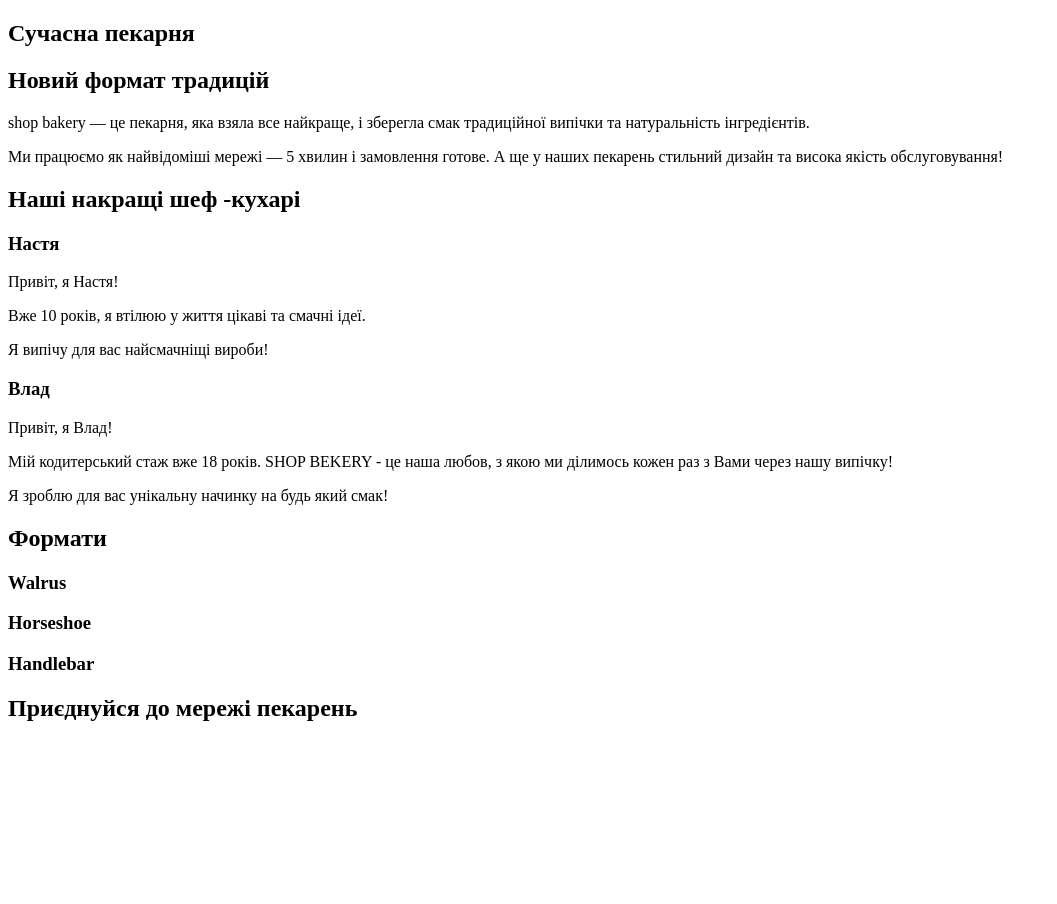
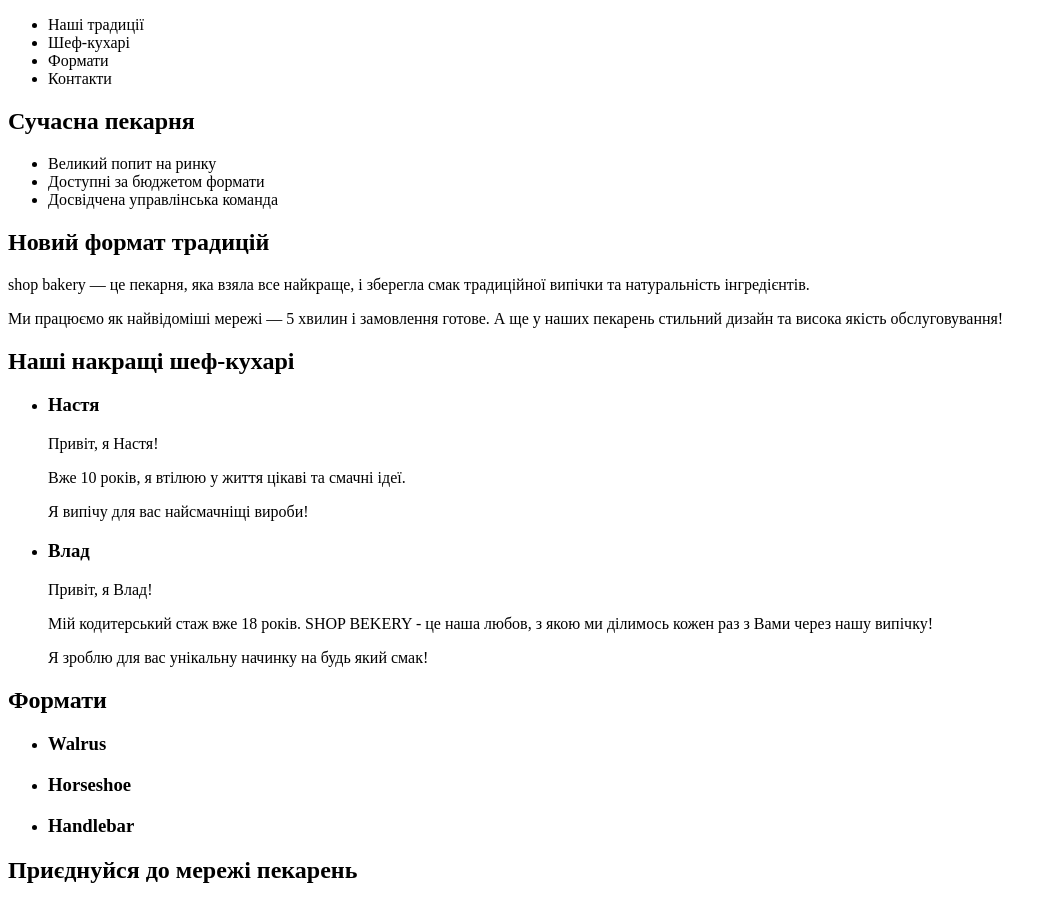
Before and after one commit to Sh1kami/-, a plain HTML site: page index.html in a window 1280 px wide. Shown: the whole page, without its empty margins (0-1057 px from the left). Before the commit the page ends 800 px from the top, so only its background shows below. Drawn offline with Linux system fonts and the light colour scheme.

Commit message:
Update index.html

```diff
--- a/index.html
+++ b/index.html
@@ -8,7 +8,13 @@
     <body>
         <header>
             <nav>
-                <!-- лого + меню -->
+                <!-- лого -->
+                <ul>
+                    <li>Наші традиції</li>
+                    <li>Шеф-кухарі</li>
+                    <li>Формати</li>
+                    <li>Контакти</li>
+                </ul>
             </nav>
             <!-- Замовити дзвінок -->
         </header>
@@ -17,6 +23,11 @@
                 <h1>Сучасна пекарня</h1>
             </section>
             <section>
+                <ul>
+                    <li>Великий попит на ринку</li>
+                    <li>Доступні за бюджетом формати</li>
+                    <li>Досвідчена управлінська команда</li>
+                </ul>
                 <h2>Новий формат традицій</h2>
                 <p>
                     <span>shop bakery</span> — це пекарня, яка взяла все
@@ -30,35 +41,55 @@
                 </p>
             </section>
             <section>
-                <h2>Наші накращі шеф -кухарі</h2>
+                <h2>Наші накращі шеф-кухарі</h2>
+                <ul>
+                    <li>
                         <article>
                             <h3>Настя</h3>
                             <p>Привіт, я Настя!</p>
-                    <p>Вже 10 років, я втілюю у життя цікаві та смачні ідеї.</p>
+                            <p>
+                                Вже 10 років, я втілюю у життя цікаві та смачні
+                                ідеї.
+                            </p>
                             <p>Я випічу для вас найсмачніщі вироби!</p>
                         </article>
+                    </li>
+                    <li>
                         <article>
                             <h3>Влад</h3>
                             <p>Привіт, я Влад!</p>
                             <p>
-                        Мій кодитерський стаж вже 18 років. SHOP BEKERY - це
-                        наша любов, з якою ми ділимось кожен раз з Вами через
-                        нашу випічку!
+                                Мій кодитерський стаж вже 18 років. SHOP BEKERY
+                                - це наша любов, з якою ми ділимось кожен раз з
+                                Вами через нашу випічку!
                             </p>
-                    <p>Я зроблю для вас унікальну начинку на будь який смак!</p>
+                            <p>
+                                Я зроблю для вас унікальну начинку на будь який
+                                смак!
+                            </p>
                         </article>
+                    </li>
+                </ul>
             </section>
             <section>
                 <h2>Формати</h2>
+                <ul>
+                    <li>
                         <article>
                             <h3 lang="en">Walrus</h3>
                         </article>
+                    </li>
+                    <li>
                         <article>
                             <h3 lang="en">Horseshoe</h3>
                         </article>
+                    </li>
+                    <li>
                         <article>
                             <h3 lang="en">Handlebar</h3>
                         </article>
+                    </li>
+                </ul>
             </section>
             <section>
                 <h2>Приєднуйся до мережі пекарень</h2>
```
Lines whose indentation alone changed are shown as unchanged.
